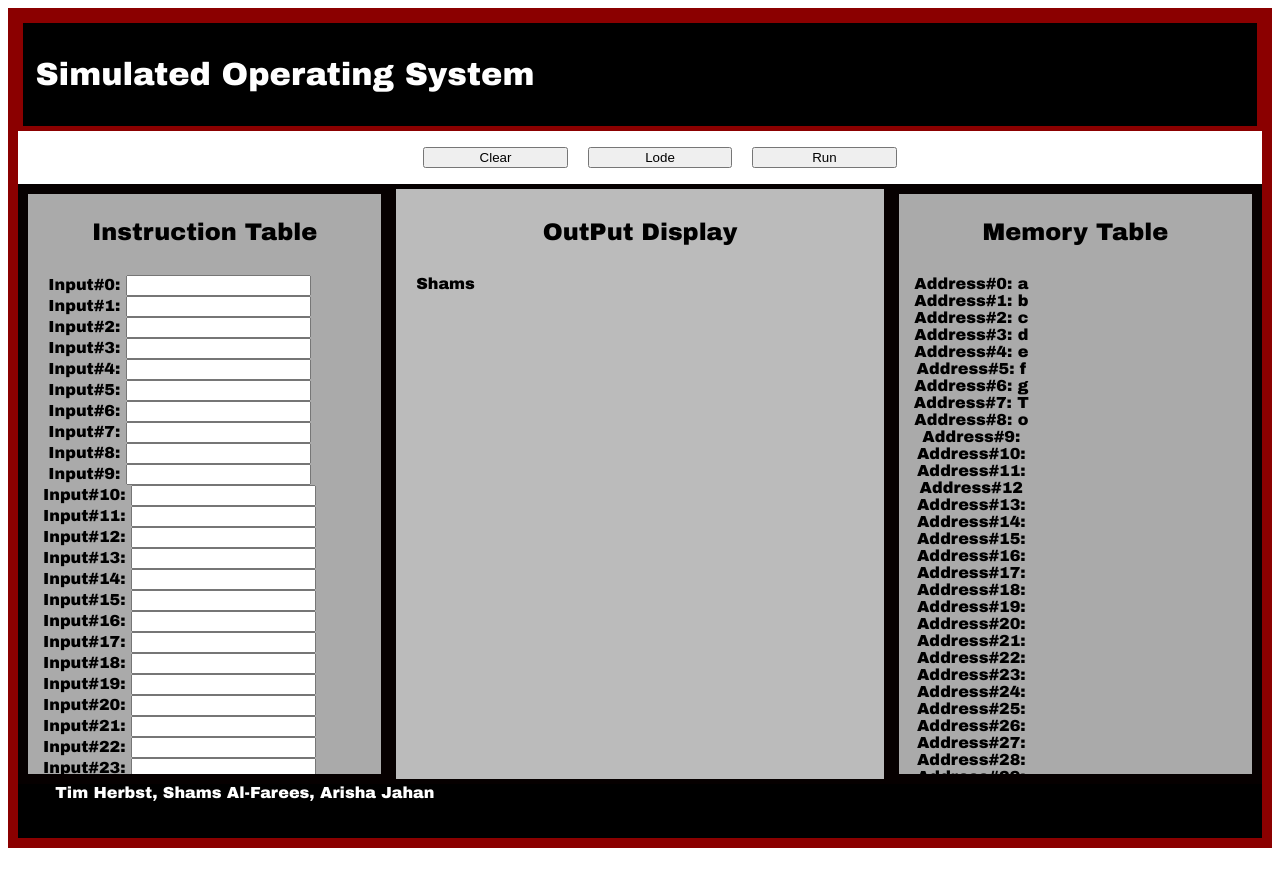
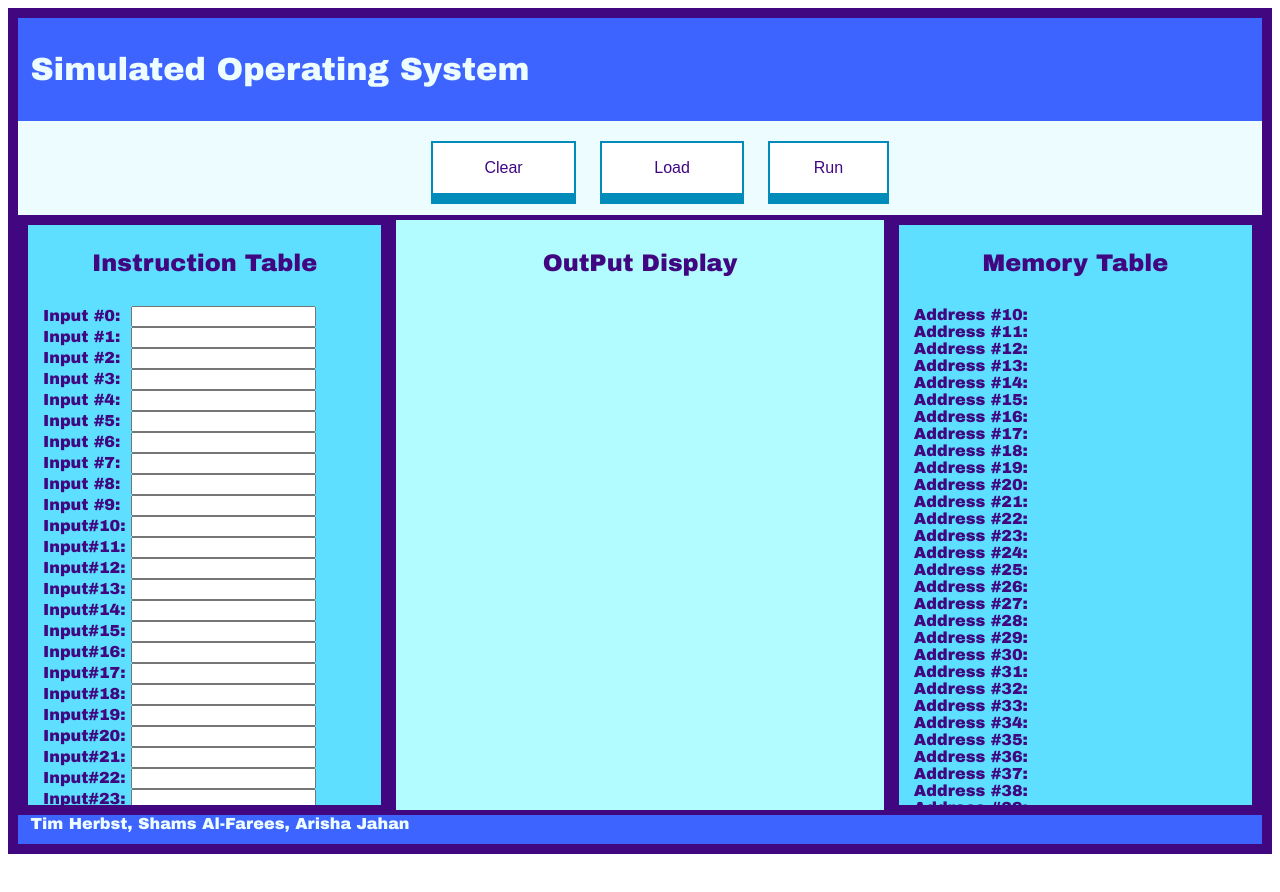
Before and after one commit to therbsty/simulated-os-angular, an Angular app: page / in a window 1280 px wide. Shown: the top 892 px of the page. Before the commit the page ends 865 px from the top, so only its background shows below. Built offline with nearby package versions, Linux system fonts and the light colour scheme.

Commit message:
Changing the layout colors and the buttons style

```diff
--- a/src/app/app.component.html
+++ b/src/app/app.component.html
@@ -9,33 +9,36 @@
   <style>
 
     header {
-      background: black;
-      color: white;
+      background: #3e64ff;
+      color: #ecfcff;
       padding: 1%;
-      border: 5px solid darkred;
+      border:5px #5edfff  ;
     }
 
     body {
-      background: gray(58, 58, 58);
-      color: black;
-      border: 10px solid darkred ;
+      background: #ecfcff;
+      color: #400780;
+      border: 10px solid  ;
       font-family: "Arial Black",serif;
       margin: 0;
       padding: 0;
     }
 
-    .btn-group button {
-      background-color: gray;
-      border: 3px;
-      color: black;
-      margin-bottom: 40px 80px 20px 100px;
-      padding: 100px 24px;
-      float: left;
-      cursor: pointer;
-      align-items: center;
-      text-align: center;
-      display: flex;
-      flex-direction: row;
+    button {
+     background-color: white;
+       border: 2px solid #008CBA;
+       color: #400780;
+       padding: 16px 32px;
+       text-align: center;
+       text-decoration: none;
+       display: inline-block;
+       font-size: 16px;
+       margin: 4px 2px;
+       -webkit-transition-duration: 0.4s;
+       transition-duration: 0.4s;
+      box-shadow:  0 9px #008CBA ;
+
+
 
     div {
       display: inline-block;
@@ -74,18 +77,18 @@
 
     .left, .right {
       width: 30%;
-      border: 10px solid #060000;
+      border: 10px solid #400780;
     }
 
     .middle {
       width: 40%;
-      border: 5px solid #060000;
+      border: 5px solid #400780;
     }
 
     footer {
-      background: black;
-      color: white;
-      padding: 3%;
+      background:#3e64ff  ;
+      color:#ecfcff;
+      padding: 1%;
     }
 
   </style>
@@ -101,154 +104,145 @@
   <div class="wrapper">
   <button style="width:12%" > Clear  </button>
   <div class="divider"></div>
-  <button style="width:12%" > Lode </button>
+  <button style="width:12%" > Load </button>
   <div class="divider"></div>
-  <button style="width:12%"> Run </button>
+  <button style="width:10%"> Run </button>
   </div>
 </ul>
 
 
-<div class="column left" style="background-color:#aaa;overflow:scroll;padding:5px;" >
+<div class="column left" style="background-color:#5edfff;overflow:scroll;padding:5px;" >
   <h2>Instruction Table</h2>
     <div class="column"  style= text-align:center>
-     <div>Input#0:  <input type="text" instruction="Enter Job Number" ><br> {{instructiontable[0]}}</div>
-     <div>Input#1:  <input type="text" instruction="Enter Job Number" ><br> {{instructiontable[1]}}</div>
-     <div>Input#2:  <input type="text" instruction="Enter Job Number" ><br> {{instructiontable[2]}}</div>
-     <div>Input#3:  <input type="text" instruction="Enter Job Number" ><br> {{instructiontable[3]}}</div>
-     <div>Input#4:  <input type="text" instruction="Enter Job Number" ><br> {{instructiontable[4]}}</div>
-     <div>Input#5:  <input type="text" instruction="Enter Job Number" ><br> {{instructiontable[5]}}</div>
-     <div>Input#6:  <input type="text" instruction="Enter Job Number" ><br> {{instructiontable[6]}}</div>
-     <div>Input#7:  <input type="text" instruction="Enter Job Number" ><br> {{instructiontable[7]}}</div>
-     <div>Input#8:  <input type="text" instruction="Enter Job Number" ><br> {{instructiontable[8]}}</div>
-     <div>Input#9:  <input type="text" instruction="Enter Job Number" ><br> {{instructiontable[9]}}</div>
-     <div>Input#10: <input type="text" instruction="Enter Job Number" ><br> {{instructiontable[10]}}</div>
-     <div>Input#11: <input type="text" instruction="Enter Job Number" ><br> {{instructiontable[11]}}</div>
-     <div>Input#12: <input type="text" instruction="Enter Job Number" ><br> {{instructiontable[12]}}</div>
-     <div>Input#13: <input type="text" instruction="Enter Job Number" ><br> {{instructiontable[13]}}</div>
-     <div>Input#14: <input type="text" instruction="Enter Job Number" ><br> {{instructiontable[14]}}</div>
-     <div>Input#15: <input type="text" instruction="Enter Job Number" ><br> {{instructiontable[14]}}</div>
-     <div>Input#16: <input type="text" instruction="Enter Job Number" ><br> {{instructiontable[15]}}</div>
-     <div>Input#17: <input type="text" instruction="Enter Job Number" ><br> {{instructiontable[16]}}</div>
-     <div>Input#18: <input type="text" instruction="Enter Job Number" ><br> {{instructiontable[17]}}</div>
-     <div>Input#19: <input type="text" instruction="Enter Job Number" ><br> {{instructiontable[18]}}</div>
-     <div>Input#20: <input type="text" instruction="Enter Job Number" ><br> {{instructiontable[19]}}</div>
-     <div>Input#21: <input type="text" instruction="Enter Job Number" ><br> {{instructiontable[20]}}</div>
-     <div>Input#22: <input type="text" instruction="Enter Job Number" ><br> {{instructiontable[21]}}</div>
-     <div>Input#23: <input type="text" instruction="Enter Job Number" ><br> {{instructiontable[22]}}</div>
-     <div>Input#24: <input type="text" instruction="Enter Job Number" ><br> {{instructiontable[23]}}</div>
+     <div>Input&nbsp;#0:&nbsp; <input type="text" instruction="Enter Job Number"><br> {{instructiontable[0]}}</div>
+     <div>Input&nbsp;#1:&nbsp; <input type="text" instruction="Enter Job Number"><br> {{instructiontable[1]}}</div>
+     <div>Input&nbsp;#2:&nbsp; <input type="text" instruction="Enter Job Number"><br> {{instructiontable[2]}}</div>
+     <div>Input&nbsp;#3:&nbsp; <input type="text" instruction="Enter Job Number"><br> {{instructiontable[3]}}</div>
+     <div>Input&nbsp;#4:&nbsp; <input type="text" instruction="Enter Job Number"><br> {{instructiontable[4]}}</div>
+     <div>Input&nbsp;#5:&nbsp; <input type="text" instruction="Enter Job Number"><br> {{instructiontable[5]}}</div>
+     <div>Input&nbsp;#6:&nbsp; <input type="text" instruction="Enter Job Number"><br> {{instructiontable[6]}}</div>
+     <div>Input&nbsp;#7:&nbsp; <input type="text" instruction="Enter Job Number"><br> {{instructiontable[7]}}</div>
+     <div>Input&nbsp;#8:&nbsp; <input type="text" instruction="Enter Job Number"><br> {{instructiontable[8]}}</div>
+     <div>Input&nbsp;#9:&nbsp; <input type="text" instruction="Enter Job Number"><br> {{instructiontable[9]}}</div>
+     <div>Input#10:&nbsp;<input type="text" instruction="Enter Job Number"><br> {{instructiontable[10]}}</div>
+     <div>Input#11:&nbsp;<input type="text" instruction="Enter Job Number"><br> {{instructiontable[11]}}</div>
+     <div>Input#12:&nbsp;<input type="text" instruction="Enter Job Number"><br> {{instructiontable[12]}}</div>
+     <div>Input#13:&nbsp;<input type="text" instruction="Enter Job Number"><br> {{instructiontable[13]}}</div>
+     <div>Input#14:&nbsp;<input type="text" instruction="Enter Job Number"><br> {{instructiontable[14]}}</div>
+     <div>Input#15:&nbsp;<input type="text" instruction="Enter Job Number"><br> {{instructiontable[14]}}</div>
+     <div>Input#16:&nbsp;<input type="text" instruction="Enter Job Number"><br> {{instructiontable[15]}}</div>
+     <div>Input#17:&nbsp;<input type="text" instruction="Enter Job Number"><br> {{instructiontable[16]}}</div>
+     <div>Input#18:&nbsp;<input type="text" instruction="Enter Job Number"><br> {{instructiontable[17]}}</div>
+     <div>Input#19:&nbsp;<input type="text" instruction="Enter Job Number"><br> {{instructiontable[18]}}</div>
+     <div>Input#20:&nbsp;<input type="text" instruction="Enter Job Number"><br> {{instructiontable[19]}}</div>
+     <div>Input#21:&nbsp;<input type="text" instruction="Enter Job Number"><br> {{instructiontable[20]}}</div>
+     <div>Input#22:&nbsp;<input type="text" instruction="Enter Job Number"><br> {{instructiontable[21]}}</div>
+     <div>Input#23:&nbsp;<input type="text" instruction="Enter Job Number"><br> {{instructiontable[22]}}</div>
+     <div>Input#24:&nbsp;<input type="text" instruction="Enter Job Number"><br> {{instructiontable[23]}}</div>
      </div>
 </div>
 
-<div class="column middle" style="background-color:#bbb;">
+<div class="column middle" style="background-color:#b2fcff;">
+
   <h2>OutPut Display</h2>
   <div class="column"  style= text-align:center>
-    <div>Shams{{outputdisplay}}</div>
+    <div>{{outputdisplay}}</div>
    </div>
 </div>
 
-<div class="column right" style="background-color:#aaa;overflow:scroll;padding:5px; ">
+<div class="column right" style="background-color:#5edfff;overflow:scroll;padding:5px; ">
   <h2>Memory Table</h2>
     <div class="column"  style= text-align:center>
-      <div>Address#0:  {{memorytable[0]}}</div>
-      <div>Address#1:  {{memorytable[1]}}</div>
-      <div>Address#2:  {{memorytable[2]}}</div>
-      <div>Address#3:  {{memorytable[3]}}</div>
-      <div>Address#4:  {{memorytable[4]}}</div>
-      <div>Address#5:  {{memorytable[5]}}</div>
-      <div>Address#6:  {{memorytable[6]}}</div>
-      <div>Address#7:  {{memorytable[7]}}</div>
-      <div>Address#8:  {{memorytable[8]}}</div>
-      <div>Address#9:  {{memorytable[9]}}</div>
-      <div>Address#10: {{memorytable[10]}}</div>
-      <div>Address#11: {{memorytable[11]}}</div>
-      <div>Address#12  {{memorytable[12]}}</div>
-      <div>Address#13: {{memorytable[13]}}</div>
-      <div>Address#14: {{memorytable[14]}}</div>
-      <div>Address#15: {{memorytable[15]}}</div>
-      <div>Address#16: {{memorytable[16]}}</div>
-      <div>Address#17: {{memorytable[17]}}</div>
-      <div>Address#18: {{memorytable[18]}}</div>
-      <div>Address#19: {{memorytable[19]}}</div>
-      <div>Address#20: {{memorytable[20]}}</div>
-      <div>Address#21: {{memorytable[21]}}</div>
-      <div>Address#22: {{memorytable[22]}}</div>
-      <div>Address#23: {{memorytable[23]}}</div>
-      <div>Address#24: {{memorytable[24]}}</div>
-      <div>Address#25: {{memorytable[25]}}</div>
-      <div>Address#26: {{memorytable[26]}}</div>
-      <div>Address#27: {{memorytable[27]}}</div>
-      <div>Address#28: {{memorytable[28]}}</div>
-      <div>Address#29: {{memorytable[29]}}</div>
-      <div>Address#30: {{memorytable[30]}}</div>
-      <div>Address#31: {{memorytable[31]}}</div>
-      <div>Address#32: {{memorytable[32]}}</div>
-      <div>Address#33: {{memorytable[33]}}</div>
-      <div>Address#34: {{memorytable[34]}}</div>
-      <div>Address#35: {{memorytable[35]}}</div>
-      <div>Address#36: {{memorytable[36]}}</div>
-      <div>Address#37: {{memorytable[37]}}</div>
-      <div>Address#38: {{memorytable[38]}}</div>
-      <div>Address#39: {{memorytable[39]}}</div>
-      <div>Address#40: {{memorytable[40]}}</div>
-      <div>Address#41: {{memorytable[41]}}</div>
-      <div>Address#42: {{memorytable[42]}}</div>
-      <div>Address#43: {{memorytable[43]}}</div>
-      <div>Address#44: {{memorytable[44]}}</div>
-      <div>Address#45: {{memorytable[45]}}</div>
-      <div>Address#46: {{memorytable[46]}}</div>
-      <div>Address#47: {{memorytable[47]}}</div>
-      <div>Address#48: {{memorytable[48]}}</div>
-      <div>Address#49: {{memorytable[49]}}</div>
-      <div>Address#50: {{memorytable[50]}}</div>
-      <div>Address#51: {{memorytable[51]}}</div>
-      <div>Address#52: {{memorytable[52]}}</div>
-      <div>Address#53: {{memorytable[53]}}</div>
-      <div>Address#54: {{memorytable[54]}}</div>
-      <div>Address#55: {{memorytable[55]}}</div>
-      <div>Address#56: {{memorytable[56]}}</div>
-      <div>Address#57: {{memorytable[57]}}</div>
-      <div>Address#58: {{memorytable[58]}}</div>
-      <div>Address#59: {{memorytable[59]}}</div>
-      <div>Address#60: {{memorytable[60]}}</div>
-      <div>Address#61  {{memorytable[61]}}</div>
-      <div>Address#62: {{memorytable[62]}}</div>
-      <div>Address#63: {{memorytable[63]}}</div>
-      <div>Address#64: {{memorytable[64]}}</div>
-      <div>Address#65: {{memorytable[65]}}</div>
-      <div>Address#66: {{memorytable[66]}}</div>
-      <div>Address#67: {{memorytable[67]}}</div>
-      <div>Address#68: {{memorytable[68]}}</div>
-      <div>Address#69: {{memorytable[69]}}</div>
-      <div>Address#70: {{memorytable[70]}}</div>
-      <div>Address#71: {{memorytable[71]}}</div>
-      <div>Address#72: {{memorytable[72]}}</div>
-      <div>Address#73: {{memorytable[73]}}</div>
-      <div>Address#74: {{memorytable[74]}}</div>
-      <div>Address#75: {{memorytable[75]}}</div>
-      <div>Address#76: {{memorytable[76]}}</div>
-      <div>Address#77: {{memorytable[77]}}</div>
-      <div>Address#78: {{memorytable[78]}}</div>
-      <div>Address#79: {{memorytable[79]}}</div>
-      <div>Address#80: {{memorytable[80]}}</div>
-      <div>Address#81: {{memorytable[81]}}</div>
-      <div>Address#82: {{memorytable[82]}}</div>
-      <div>Address#83: {{memorytable[83]}}</div>
-      <div>Address#84: {{memorytable[84]}}</div>
-      <div>Address#85: {{memorytable[85]}}</div>
-      <div>Address#86: {{memorytable[86]}}</div>
-      <div>Address#87: {{memorytable[87]}}</div>
-      <div>Address#88: {{memorytable[88]}}</div>
-      <div>Address#89: {{memorytable[89]}}</div>
-      <div>Address#90: {{memorytable[90]}}</div>
-      <div>Address#91: {{memorytable[91]}}</div>
-      <div>Address#92: {{memorytable[92]}}</div>
-      <div>Address#93: {{memorytable[93]}}</div>
-      <div>Address#94: {{memorytable[94]}}</div>
-      <div>Address#95: {{memorytable[95]}}</div>
-      <div>Address#96: {{memorytable[96]}}</div>
-      <div>Address#97: {{memorytable[97]}}</div>
-      <div>Address#98: {{memorytable[98]}}</div>
-      <div>Address#99: {{memorytable[99]}}</div>
+      <div>Address&nbsp;#10:&nbsp; {{memorytable[10]}}</div>
+      <div>Address&nbsp;#11:&nbsp; {{memorytable[11]}}</div>
+      <div>Address&nbsp;#12:&nbsp; {{memorytable[12]}}</div>
+      <div>Address&nbsp;#13:&nbsp; {{memorytable[13]}}</div>
+      <div>Address&nbsp;#14:&nbsp; {{memorytable[14]}}</div>
+      <div>Address&nbsp;#15:&nbsp; {{memorytable[15]}}</div>
+      <div>Address&nbsp;#16:&nbsp; {{memorytable[16]}}</div>
+      <div>Address&nbsp;#17:&nbsp; {{memorytable[17]}}</div>
+      <div>Address&nbsp;#18:&nbsp; {{memorytable[18]}}</div>
+      <div>Address&nbsp;#19:&nbsp; {{memorytable[19]}}</div>
+      <div>Address&nbsp;#20:&nbsp; {{memorytable[20]}}</div>
+      <div>Address&nbsp;#21:&nbsp; {{memorytable[21]}}</div>
+      <div>Address&nbsp;#22:&nbsp; {{memorytable[22]}}</div>
+      <div>Address&nbsp;#23:&nbsp; {{memorytable[23]}}</div>
+      <div>Address&nbsp;#24:&nbsp; {{memorytable[24]}}</div>
+      <div>Address&nbsp;#25:&nbsp; {{memorytable[25]}}</div>
+      <div>Address&nbsp;#26:&nbsp; {{memorytable[26]}}</div>
+      <div>Address&nbsp;#27:&nbsp; {{memorytable[27]}}</div>
+      <div>Address&nbsp;#28:&nbsp; {{memorytable[28]}}</div>
+      <div>Address&nbsp;#29:&nbsp; {{memorytable[29]}}</div>
+      <div>Address&nbsp;#30:&nbsp; {{memorytable[30]}}</div>
+      <div>Address&nbsp;#31:&nbsp; {{memorytable[31]}}</div>
+      <div>Address&nbsp;#32:&nbsp; {{memorytable[32]}}</div>
+      <div>Address&nbsp;#33:&nbsp; {{memorytable[33]}}</div>
+      <div>Address&nbsp;#34:&nbsp; {{memorytable[34]}}</div>
+      <div>Address&nbsp;#35:&nbsp; {{memorytable[35]}}</div>
+      <div>Address&nbsp;#36:&nbsp; {{memorytable[36]}}</div>
+      <div>Address&nbsp;#37:&nbsp; {{memorytable[37]}}</div>
+      <div>Address&nbsp;#38:&nbsp; {{memorytable[38]}}</div>
+      <div>Address&nbsp;#39:&nbsp; {{memorytable[39]}}</div>
+      <div>Address&nbsp;#40:&nbsp; {{memorytable[40]}}</div>
+      <div>Address&nbsp;#41:&nbsp; {{memorytable[41]}}</div>
+      <div>Address&nbsp;#42:&nbsp; {{memorytable[42]}}</div>
+      <div>Address&nbsp;#43:&nbsp; {{memorytable[43]}}</div>
+      <div>Address&nbsp;#44:&nbsp; {{memorytable[44]}}</div>
+      <div>Address&nbsp;#45:&nbsp; {{memorytable[45]}}</div>
+      <div>Address&nbsp;#46:&nbsp; {{memorytable[46]}}</div>
+      <div>Address&nbsp;#47:&nbsp; {{memorytable[47]}}</div>
+      <div>Address&nbsp;#48:&nbsp; {{memorytable[48]}}</div>
+      <div>Address&nbsp;#49:&nbsp; {{memorytable[49]}}</div>
+      <div>Address&nbsp;#50:&nbsp; {{memorytable[50]}}</div>
+      <div>Address&nbsp;#51:&nbsp; {{memorytable[51]}}</div>
+      <div>Address&nbsp;#52:&nbsp; {{memorytable[52]}}</div>
+      <div>Address&nbsp;#53:&nbsp; {{memorytable[53]}}</div>
+      <div>Address&nbsp;#54:&nbsp; {{memorytable[54]}}</div>
+      <div>Address&nbsp;#55:&nbsp; {{memorytable[55]}}</div>
+      <div>Address&nbsp;#56:&nbsp; {{memorytable[56]}}</div>
+      <div>Address&nbsp;#57:&nbsp; {{memorytable[57]}}</div>
+      <div>Address&nbsp;#58:&nbsp; {{memorytable[58]}}</div>
+      <div>Address&nbsp;#59:&nbsp; {{memorytable[59]}}</div>
+      <div>Address&nbsp;#60:&nbsp; {{memorytable[60]}}</div>
+      <div>Address&nbsp;#61:&nbsp; {{memorytable[61]}}</div>
+      <div>Address&nbsp;#62:&nbsp; {{memorytable[62]}}</div>
+      <div>Address&nbsp;#63:&nbsp; {{memorytable[63]}}</div>
+      <div>Address&nbsp;#64:&nbsp; {{memorytable[64]}}</div>
+      <div>Address&nbsp;#65:&nbsp; {{memorytable[65]}}</div>
+      <div>Address&nbsp;#66:&nbsp; {{memorytable[66]}}</div>
+      <div>Address&nbsp;#67:&nbsp; {{memorytable[67]}}</div>
+      <div>Address&nbsp;#68:&nbsp; {{memorytable[68]}}</div>
+      <div>Address&nbsp;#69:&nbsp; {{memorytable[69]}}</div>
+      <div>Address&nbsp;#70:&nbsp; {{memorytable[70]}}</div>
+      <div>Address&nbsp;#71:&nbsp; {{memorytable[71]}}</div>
+      <div>Address&nbsp;#72:&nbsp; {{memorytable[72]}}</div>
+      <div>Address&nbsp;#73:&nbsp; {{memorytable[73]}}</div>
+      <div>Address&nbsp;#74:&nbsp; {{memorytable[74]}}</div>
+      <div>Address&nbsp;#75:&nbsp; {{memorytable[75]}}</div>
+      <div>Address&nbsp;#76:&nbsp; {{memorytable[76]}}</div>
+      <div>Address&nbsp;#77:&nbsp; {{memorytable[77]}}</div>
+      <div>Address&nbsp;#78:&nbsp; {{memorytable[78]}}</div>
+      <div>Address&nbsp;#79:&nbsp; {{memorytable[79]}}</div>
+      <div>Address&nbsp;#80:&nbsp; {{memorytable[80]}}</div>
+      <div>Address&nbsp;#81:&nbsp; {{memorytable[81]}}</div>
+      <div>Address&nbsp;#82:&nbsp; {{memorytable[82]}}</div>
+      <div>Address&nbsp;#83:&nbsp; {{memorytable[83]}}</div>
+      <div>Address&nbsp;#84:&nbsp; {{memorytable[84]}}</div>
+      <div>Address&nbsp;#85:&nbsp; {{memorytable[85]}}</div>
+      <div>Address&nbsp;#86:&nbsp; {{memorytable[86]}}</div>
+      <div>Address&nbsp;#87:&nbsp; {{memorytable[87]}}</div>
+      <div>Address&nbsp;#88:&nbsp; {{memorytable[88]}}</div>
+      <div>Address&nbsp;#89:&nbsp; {{memorytable[89]}}</div>
+      <div>Address&nbsp;#90:&nbsp; {{memorytable[90]}}</div>
+      <div>Address&nbsp;#91:&nbsp; {{memorytable[91]}}</div>
+      <div>Address&nbsp;#92:&nbsp; {{memorytable[92]}}</div>
+      <div>Address&nbsp;#93:&nbsp; {{memorytable[93]}}</div>
+      <div>Address&nbsp;#94:&nbsp; {{memorytable[94]}}</div>
+      <div>Address&nbsp;#95:&nbsp; {{memorytable[95]}}</div>
+      <div>Address&nbsp;#96:&nbsp; {{memorytable[96]}}</div>
+      <div>Address&nbsp;#97:&nbsp; {{memorytable[97]}}</div>
+      <div>Address&nbsp;#98:&nbsp; {{memorytable[98]}}</div>
+      <div>Address&nbsp;#99:&nbsp; {{memorytable[99]}}</div>
  </div>
 </div>
 
--- a/src/app/app.component.ts
+++ b/src/app/app.component.ts
@@ -7,7 +7,7 @@ import { HttpClient } from '@angular/common/http';
 })
 export class AppComponent {
   title = 'Simulated Operating System';
-  memorytable: string[] = ['a', 'b', 'c', 'd', 'e', 'f', 'g', 'T', 'o', '',
+  memorytable: string[] = ['', '', '', '', '', '', '', '', '', '',
     '', '', '', '', '', '', '', '', '',
     '', '', '', '', '', '', '', '', '',
     '', '', '', '', '', '', '', '', '',
@@ -20,13 +20,6 @@ export class AppComponent {
 /*memorytable[1]="bb";*/
   instructiontable: string[] = ['', '', '', '', '', '', '', '', ``, '',
     '', '', '', '', '', '', '', '', '',
-    '', '', '', '', ``, '', '', '', '',
-    '', '', '', '', '', '', '', '', '',
-    '', '', '', '', '', '', '', '', '',
-    '', '', '', '', '', '', '', '', '',
-    '', '', '', '', '', '', '', '', '',
-    '', '', '', '', '', '', '', '', '',
-    '', '', '', '', '', '', '', '', '',
-    '', '', '', '', '', '', '', '', '', ];
+    '', '', '', '', ``, ];
   outputdisplay: string;
 }
```
